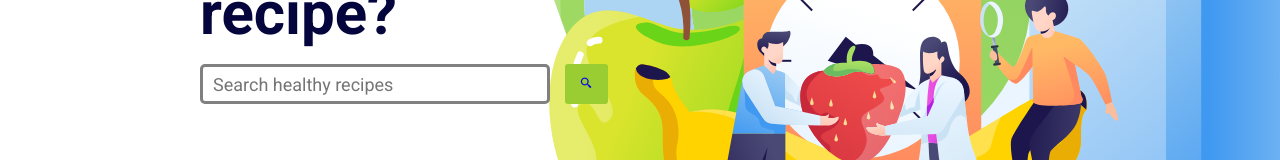
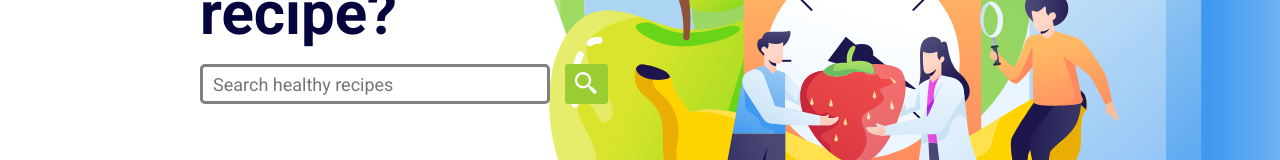
Before and after one commit to Gui1703/Healthy-Food, a React (Vite) app: page / in a window 1280 px wide. Shown: the part 436-596 px from the top of the page. Built offline with nearby package versions, Linux system fonts and the light colour scheme.

Commit message:
refactor: finalized home screen changes

```diff
--- a/src/components/CardFood/styles.scss
+++ b/src/components/CardFood/styles.scss
@@ -27,6 +27,7 @@
     border-radius: 5px;
     background-color: #9acd32;
     margin-top: 5px;
+    cursor: pointer;
   }
 
   button:hover {
@@ -36,6 +37,12 @@
   button:active {
     opacity: 0.8;
   }
+}
+
+.container-card:hover {
+  opacity: 0.8;
+  transform: translateY(-10px);
+  cursor: pointer;
 }
 
 @media (max-width: 640px) {
--- a/src/views/Healthy/styles.scss
+++ b/src/views/Healthy/styles.scss
@@ -59,6 +59,12 @@
   color: #ffffff;
   margin-left: 15px;
   cursor: pointer;
+}
+
+.bx-search-alt-2 {
+  margin: auto;
+  font-size: 28px;
+  color: #ffffff;
 }
 
 .button-home:hover {
```
